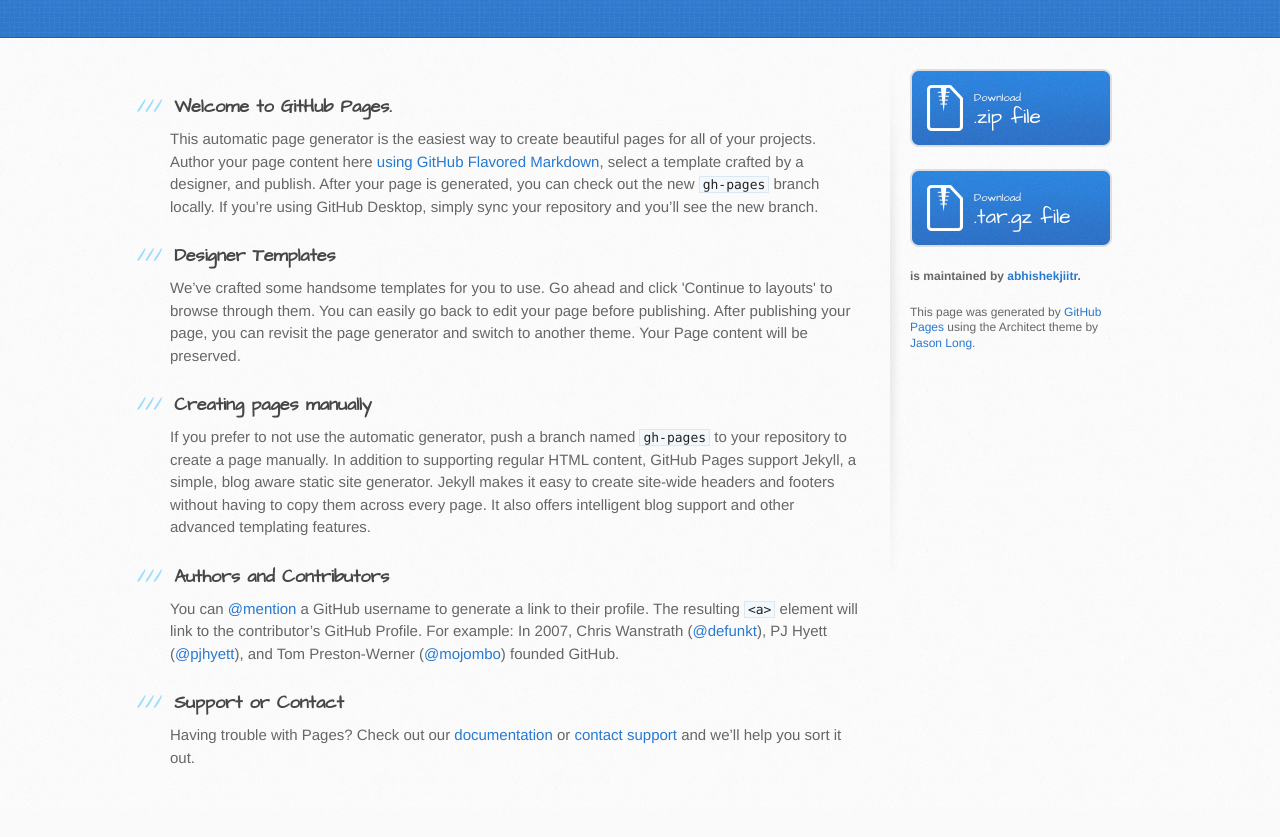
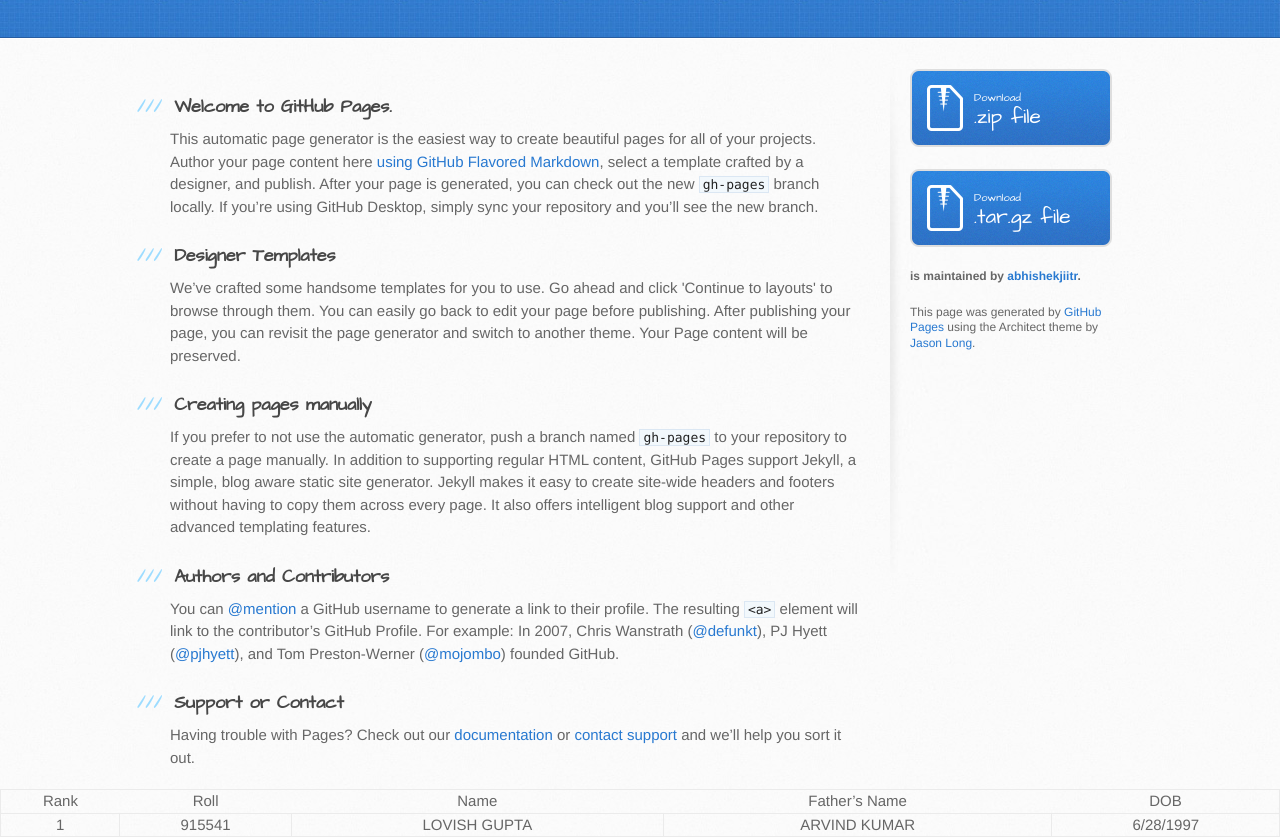
Before and after one commit to abhishekjiitr/pmt-scanner, a plain HTML site: page index.html in a window 1280 px wide. Shown: the part 163-1000 px from the top of the page. Before the commit the page ends 975 px from the top, so only its background shows below. Drawn offline with Linux system fonts and the light colour scheme.

Commit message:
Update index.html

```diff
--- a/index.html
+++ b/index.html
@@ -70,7 +70,25 @@
         </aside>
       </div>
     </div>
-
+    <table>
+<thead>
+<tr>
+<th style="text-align:center">Rank</th>
+<th style="text-align:center">Roll</th>
+<th style="text-align:center">Name</th>
+<th style="text-align:center">Father’s Name</th>
+<th style="text-align:center">DOB</th>
+</tr>
+</thead>
+<tbody>
+<tr>
+<td style="text-align:center">1</td>
+<td style="text-align:center">915541</td>
+<td style="text-align:center">LOVISH GUPTA</td>
+<td style="text-align:center">ARVIND KUMAR</td>
+<td style="text-align:center">6/28/1997</td>
+</tr>
+</table>
 
   </body>
 </html>
```
